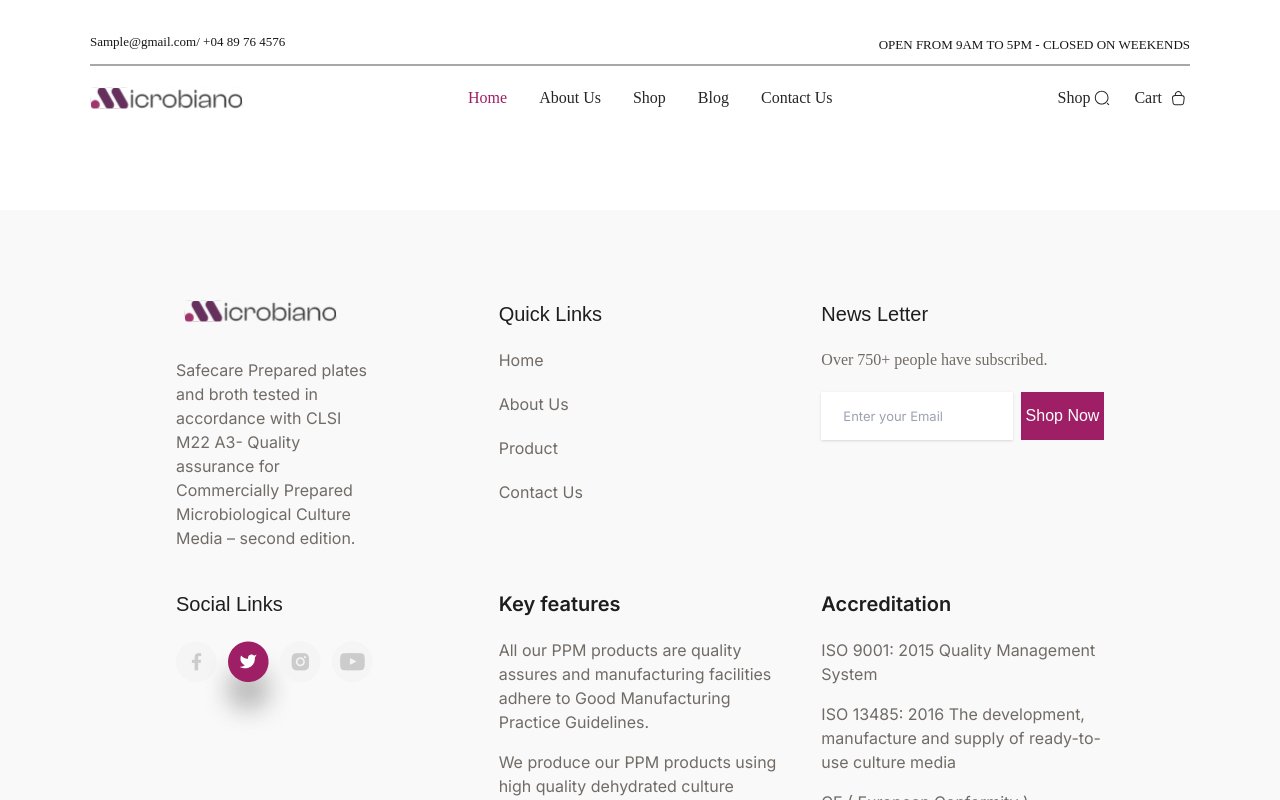
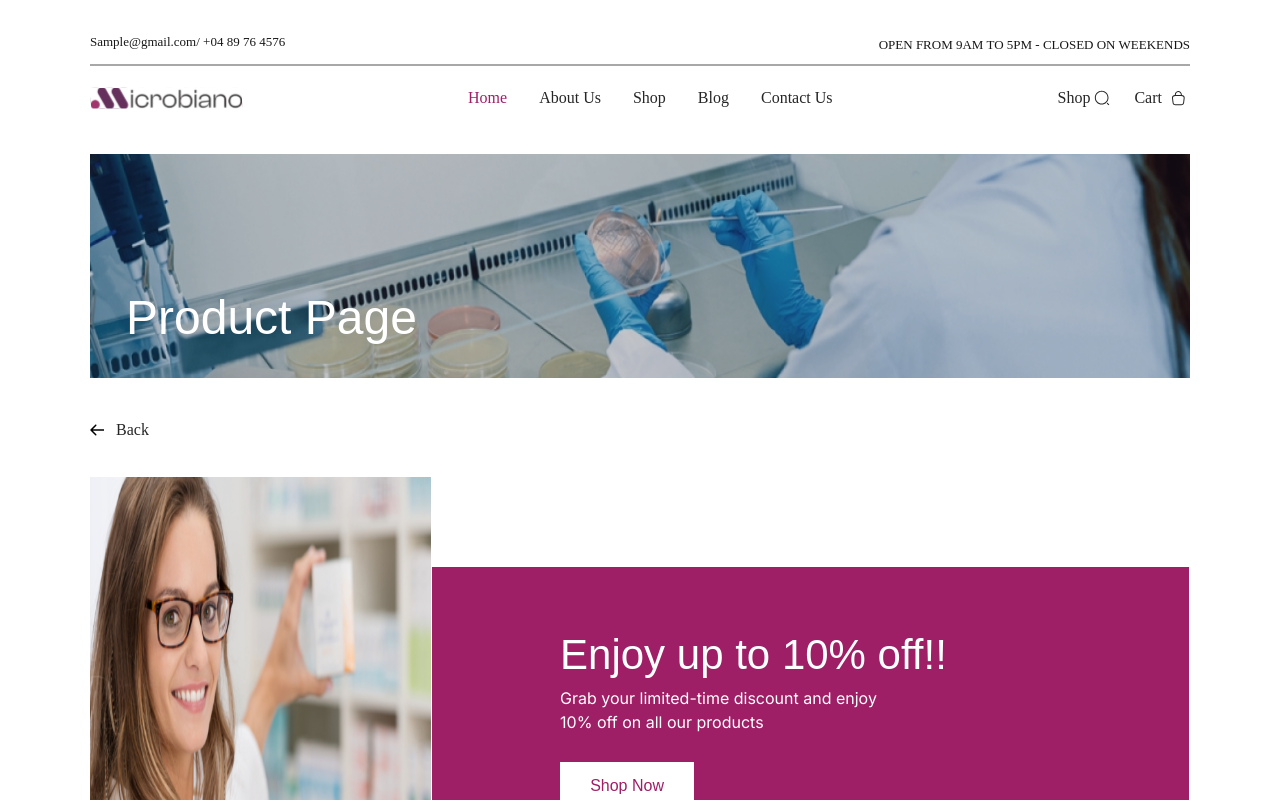
Before and after one commit to mtalha987/microbiano, a Next.js app: page /singleProduct in a window 1280 px wide. Shown: the top 800 px of the page. Built offline with nearby package versions, Linux system fonts and the light colour scheme.

Commit message:
Working on Single Product page

```diff
--- a/app/singleProduct/page.js
+++ b/app/singleProduct/page.js
@@ -1,13 +1,28 @@
-import React from 'react'
-import Header from '../Components/Header'
+import React from "react";
+import Header from "../Components/Header";
+import ProductPage from "../Components/ProductPage";
+import Banner from "../Components/Banner";
+import Image from "next/image";
+import ArrowLeft from "@/public/images/Arrow-left.svg";
+import Link from "next/link";
 
 const page = () => {
   return (
     <>
-    <Header/>
+      <Header />
+      <ProductPage />
+      <div className="xl:mx-[90px] mt-10">
+        <Link href="/product" className="inline-flex items-center gap-3">
+          <Image src={ArrowLeft} />
+          <span className="text-neutral-800 text-base font-medium font-['Poppins'] leading-normal">
+            Back
+          </span>
+        </Link>
+      </div>
 
+      <Banner />
     </>
-  )
-}
+  );
+};
 
-export default page
+export default page;
```
Also changed, not shown: public/images/Arrow-left.svg (added).
